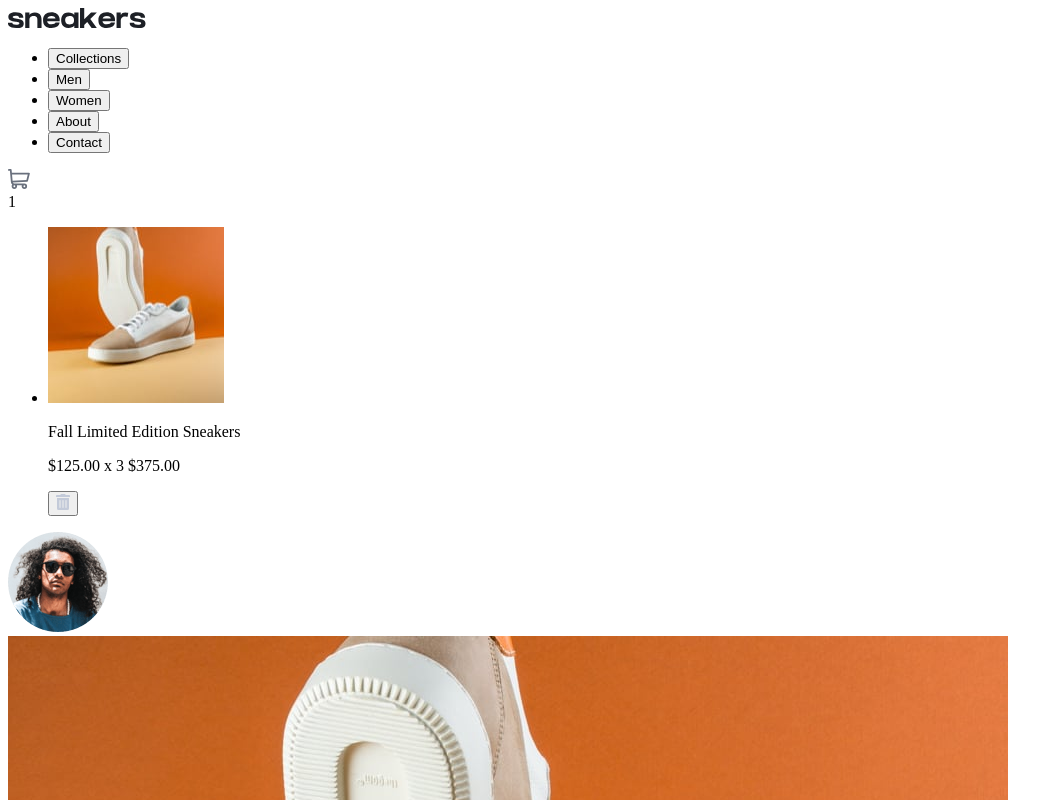
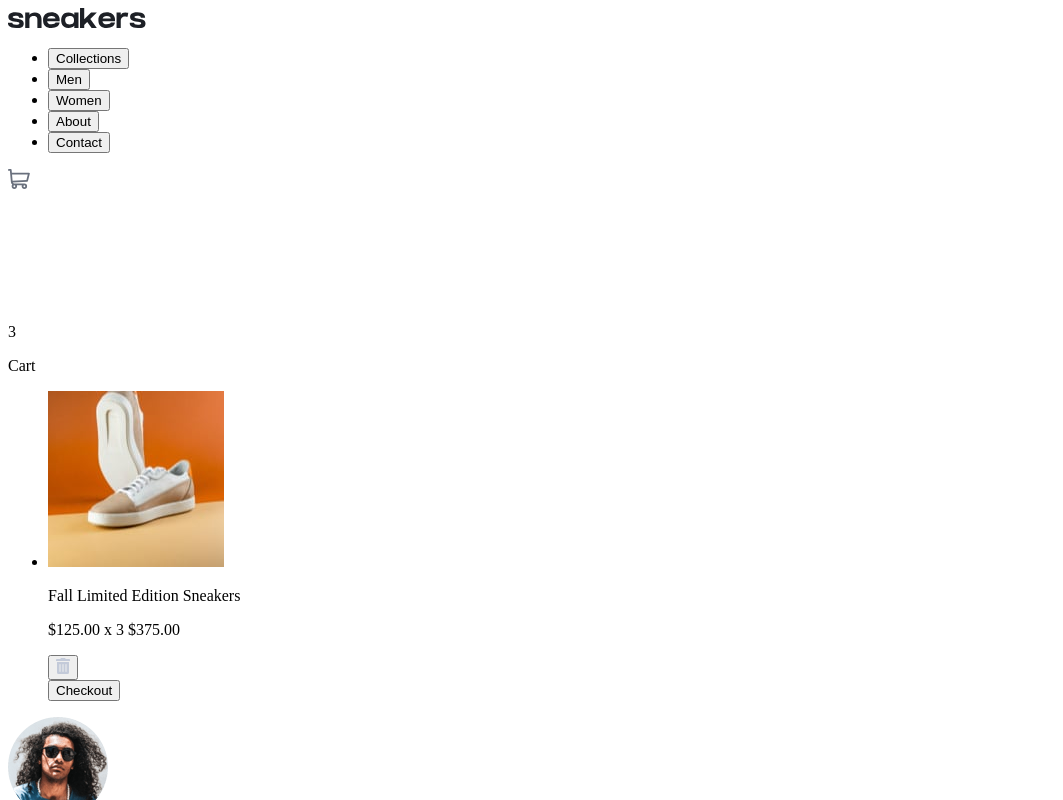
Before and after one commit to usmonbek-umarbekovich/Ecommerce-Product-Page, a React (Create React App) app: page / in a window 1280 px wide. Shown: the top 800 px of the page, without its empty margins (0-1063 px from the left). Built offline with nearby package versions, Linux system fonts and the light colour scheme.

Commit message:
styled Cart component

```diff
--- a/src/components/Cart.js
+++ b/src/components/Cart.js
@@ -1,7 +1,35 @@
-import basket from '../images/icon-cart.svg';
+import { useState, useEffect, useCallback } from 'react';
+import cartIcon from '../images/icon-cart.svg';
 import CartItem from './CartItem';
 
 function Cart() {
+  const [showCart, setShowCart] = useState(false);
+
+  const handleWindowClick = useCallback(() => {
+    setShowCart(false);
+  }, [setShowCart]);
+
+  const handleKeyDown = useCallback(
+    e => {
+      if (e.key === 'Escape') {
+        setShowCart(false);
+      }
+    },
+    [setShowCart]
+  );
+
+  useEffect(() => {
+    if (showCart) {
+      window.addEventListener('click', handleWindowClick);
+      window.addEventListener('keydown', handleKeyDown);
+    }
+
+    return () => {
+      window.removeEventListener('click', handleWindowClick);
+      window.removeEventListener('keydown', handleKeyDown);
+    };
+  }, [showCart, handleWindowClick, handleKeyDown]);
+
   const products = [
     {
       id: 1,
@@ -14,20 +42,29 @@ function Cart() {
       count: 3,
     },
   ];
-  const length = products.length;
+  let length = 0;
+  products.forEach(p => {
+    length += p.count;
+  });
 
   const productList = products.map(product => (
     <CartItem key={product.id} product={product} />
   ));
-  const emptyCart = <p className='empty-cart'>Your cart is empty</p>;
+  const emptyCartMessage = <p className='empty-cart'>Your cart is empty</p>;
 
   return (
     <div className='cart-basket'>
-      <img src={basket} alt='Cart' />
-      <div className='cart-count'>{length > 0 ? length : ''}</div>
-      <ul className='card-items-container'>
-        {length > 0 ? productList : emptyCart}
-      </ul>
+      <svg onClick={() => setShowCart(!showCart)}>
+        <use href={`${cartIcon}#cart`} />
+      </svg>
+      {length > 0 && <div className='cart-count'>{length}</div>}
+      <div className={`cart-items-container ${showCart ? 'show' : ''}`}>
+        <p className='title'>Cart</p>
+        <ul className='cart-items'>
+          {length > 0 ? productList : emptyCartMessage}
+          <button className='btn btn-primary'>Checkout</button>
+        </ul>
+      </div>
     </div>
   );
 }
```
